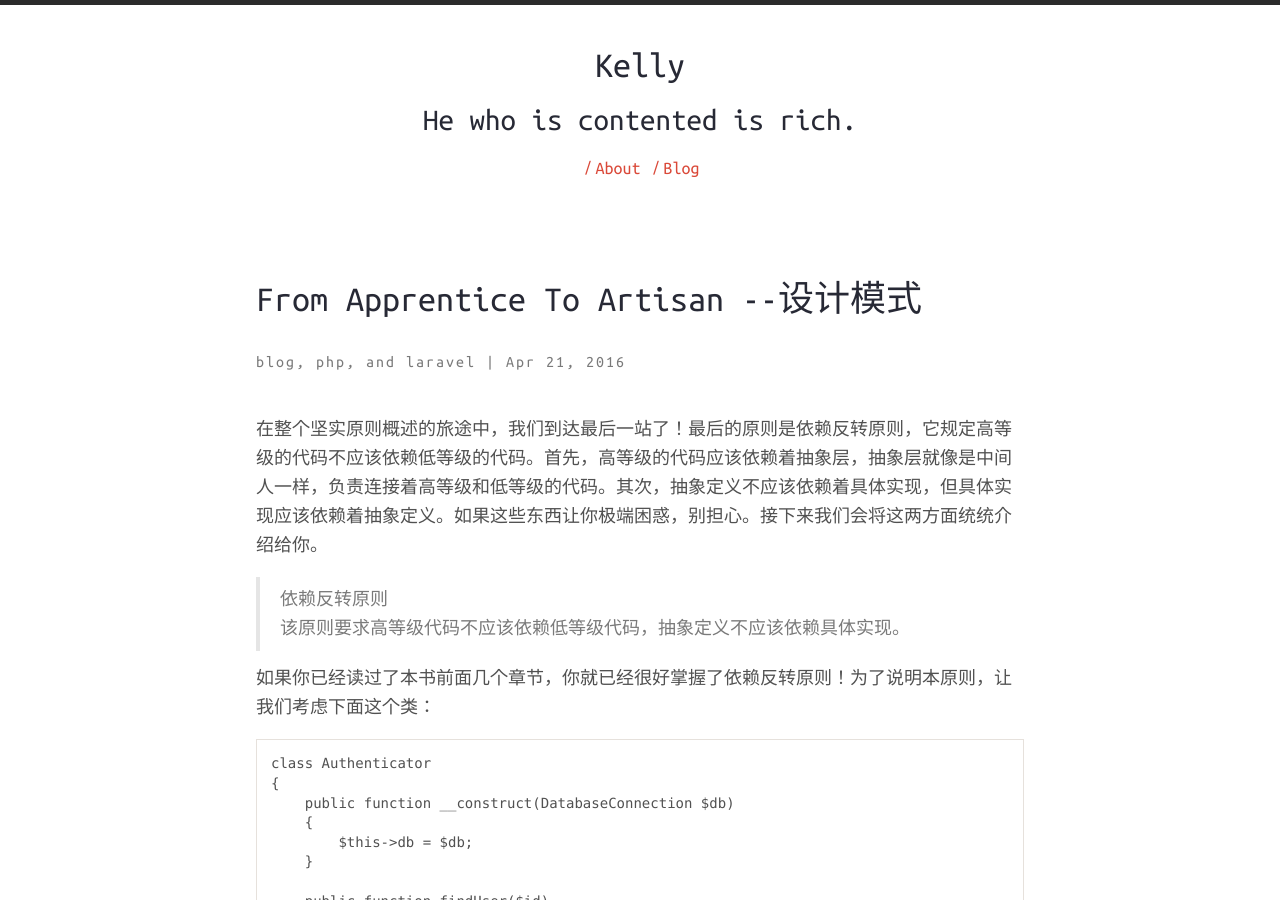
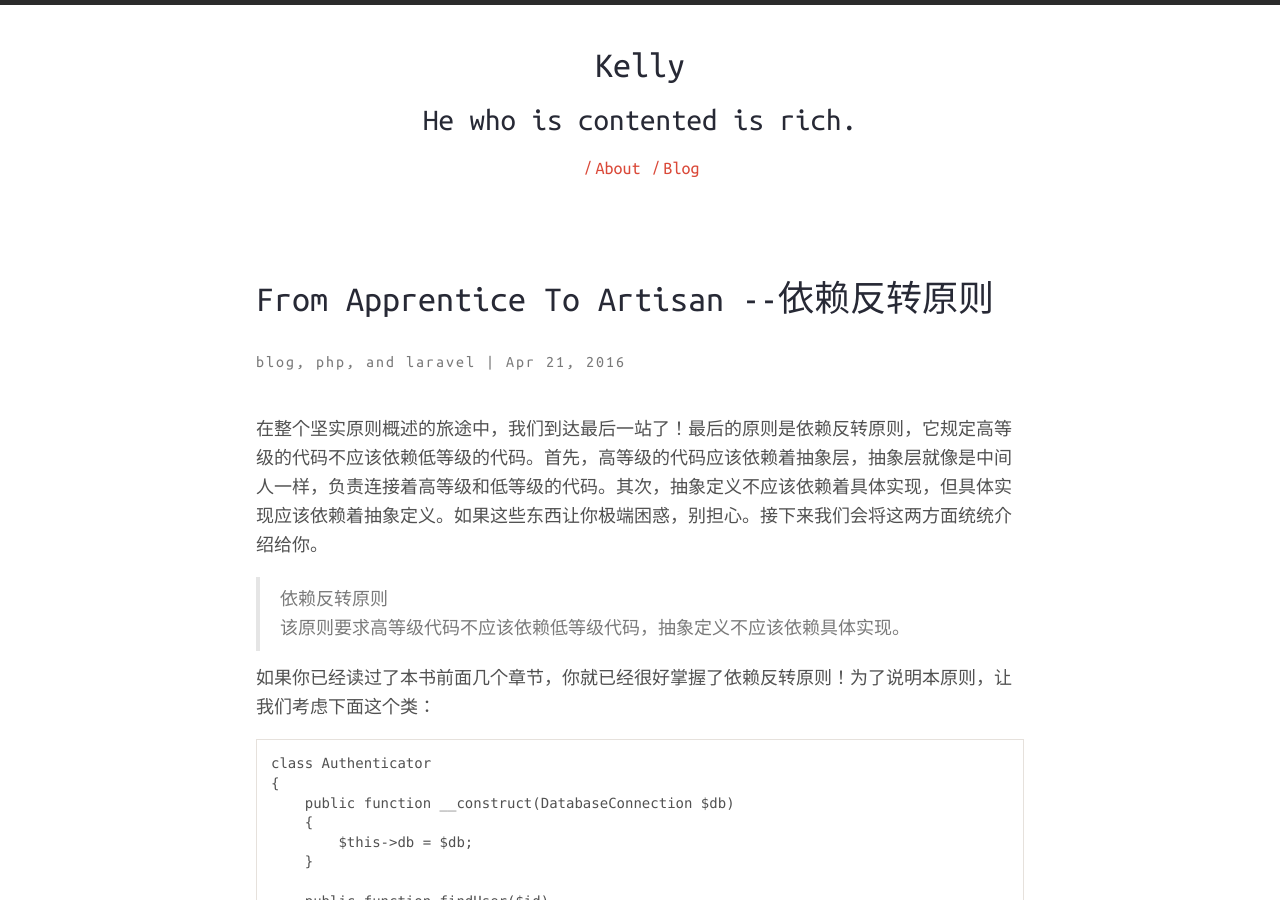
Before and after one commit to kellyshaws/kellyshaws.github.io, a Jekyll site: the page built from _posts/2016-04-22-from-apprentice-to-artisan-20.markdown, in a window 1280 px wide and 900 px high. Built offline with Jekyll 4.4.1, drawn with Linux system fonts in a browser that asks for light colours; nearby versions of some CDN libraries; comment, search, counter and statistics services are not loaded.

Commit message:
change name
change name,

```diff
--- a/_posts/2016-04-22-from-apprentice-to-artisan-20.markdown
+++ b/_posts/2016-04-22-from-apprentice-to-artisan-20.markdown
@@ -1,6 +1,6 @@
 ---
 layout: post
-title:  "From Apprentice To Artisan --设计模式"
+title:  "From Apprentice To Artisan --依赖反转原则"
 date:   2016-04-21 16:10:15
 description: "From Apprentice To Artisan -- Design pattern"
 permalink: post/design-pattern-dependency-inversion-principle
```
